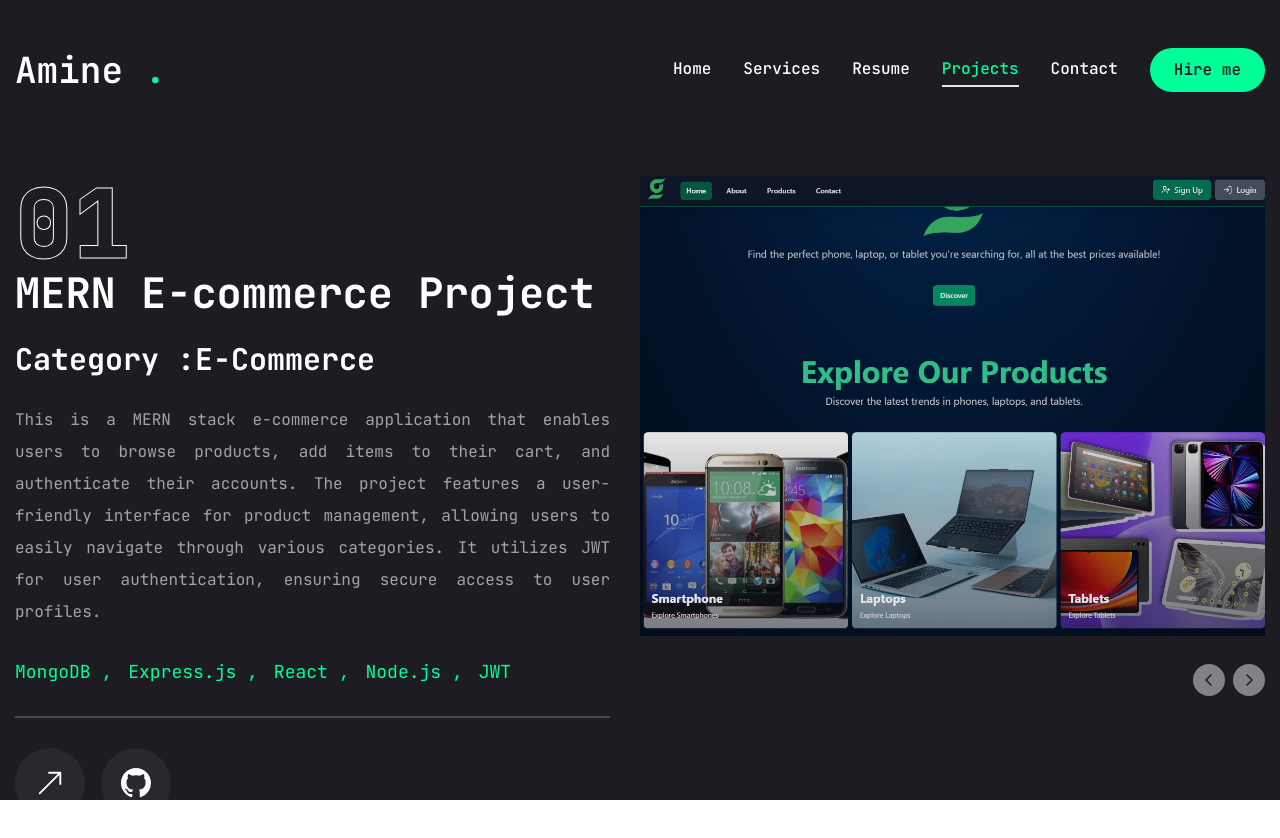
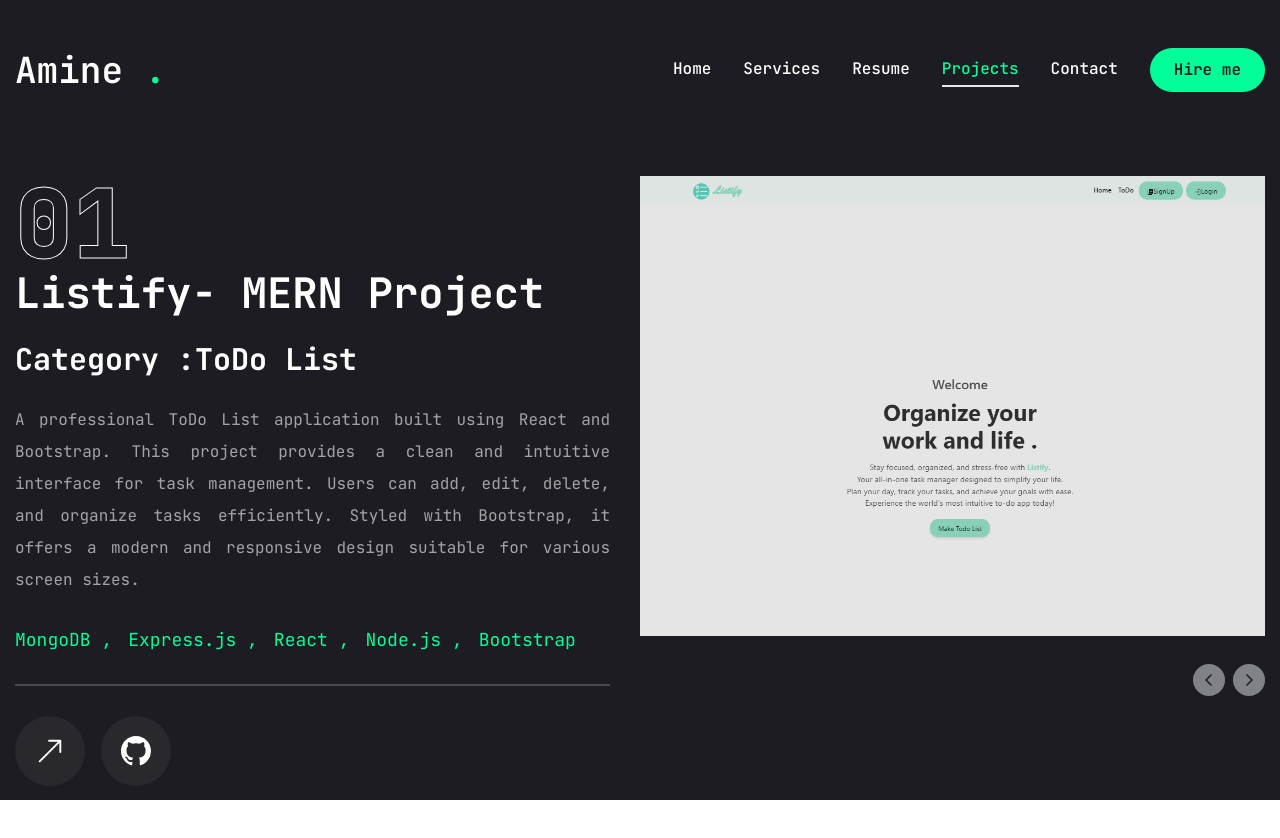
Before and after one commit to AmineFRAJ/nextjs-portfolio, a Next.js app: page /projects in a window 1280 px wide. Shown: the top 838 px of the page. Built offline with nearby package versions, Linux system fonts and the light colour scheme.

Commit message:
update projects add listify

```diff
--- a/app/projects/page.jsx
+++ b/app/projects/page.jsx
@@ -20,6 +20,19 @@ import WorkSliderBtns from "@/components/WorkSliderBtns";
 const projects = [
   {
     num: "01",
+    category: "ToDo List",
+    title: "Listify- MERN Project ",
+    description:
+      "A professional ToDo List application built using React and Bootstrap. This project provides a clean and intuitive interface for task management. Users can add, edit, delete, and organize tasks efficiently. Styled with Bootstrap, it offers a modern and responsive design suitable for various screen sizes.",
+    stack: [   { name: "MongoDB" },
+      { name: "Express.js" },{ name: "React" },{ name: "Node.js" },
+        { name: "Bootstrap" }],
+    image: "/assets/listify.png",
+    live: "https://listify-client.vercel.app/",
+    github: "https://github.com/AmineFRAJ/Listify-client",
+  },
+  {
+    num: "02",
     category: "e-commerce",
     title: "MERN E-commerce Project",
     description:
@@ -36,7 +49,7 @@ const projects = [
     github: "https://github.com/AmineFRAJ/GadgetHub-client.git",
   },
   {
-    num: "02",
+    num: "03",
     category: "frontend",
     title: "Portfolio Project",
     description:
@@ -53,7 +66,7 @@ const projects = [
     github: "https://github.com/AmineFRAJ/nextjs-portfolio.git",
   },
   {
-    num: "03",
+    num: "04",
     category: "frontend",
     title: "ToDo List App",
     description:
@@ -64,7 +77,7 @@ const projects = [
     github: "https://github.com/AmineFRAJ/Redux-todo-app.git",
   },
   {
-    num: "04",
+    num: "05",
     category: "frontend",
     title: "Movie App",
     description:
@@ -75,7 +88,7 @@ const projects = [
     github: "https://github.com/AmineFRAJ/movie-router-app.git",
   },
   {
-    num: "05",
+    num: "06",
     category: "frontend",
     title: "Weather App",
     description:
@@ -86,7 +99,7 @@ const projects = [
     github: "https://github.com/AmineFRAJ/Weather-App.git",
   },
   {
-    num: "06",
+    num: "07",
     category: "frontend",
     title: "Counter App",
     description:
@@ -97,7 +110,7 @@ const projects = [
     github: "",
   },
   {
-    num: "07",
+    num: "08",
     category: "frontend",
     title: "Calculator App",
     description:
@@ -108,7 +121,7 @@ const projects = [
     github: "",
   },
   {
-    num: "08",
+    num: "09",
     category: "frontend",
     title: "Shopping Cart System",
     description:
@@ -119,7 +132,7 @@ const projects = [
     github: "https://github.com/AmineFRAJ/Dom-check01.git",
   },
   {
-    num: "09",
+    num: "10",
     category: "frontend",
     title: "Jewelry Store Website",
     description:
@@ -130,7 +143,7 @@ const projects = [
     github: "https://github.com/AmineFRAJ/Jewelry-Store-Website.git",
   },
   {
-    num: "10",
+    num: "11",
     category: "frontend",
     title: "Restaurant Website",
     description:
@@ -202,7 +215,6 @@ const Projects = () => {
                           <BsArrowUpRight className="text-white text-3xl group-hover:text-accent" />
                         </TooltipTrigger>
                         <TooltipContent>
-
                           <p>Visit project</p>
                         </TooltipContent>
                       </Tooltip>
```
Also changed, not shown: public/assets/listify.png (added).
